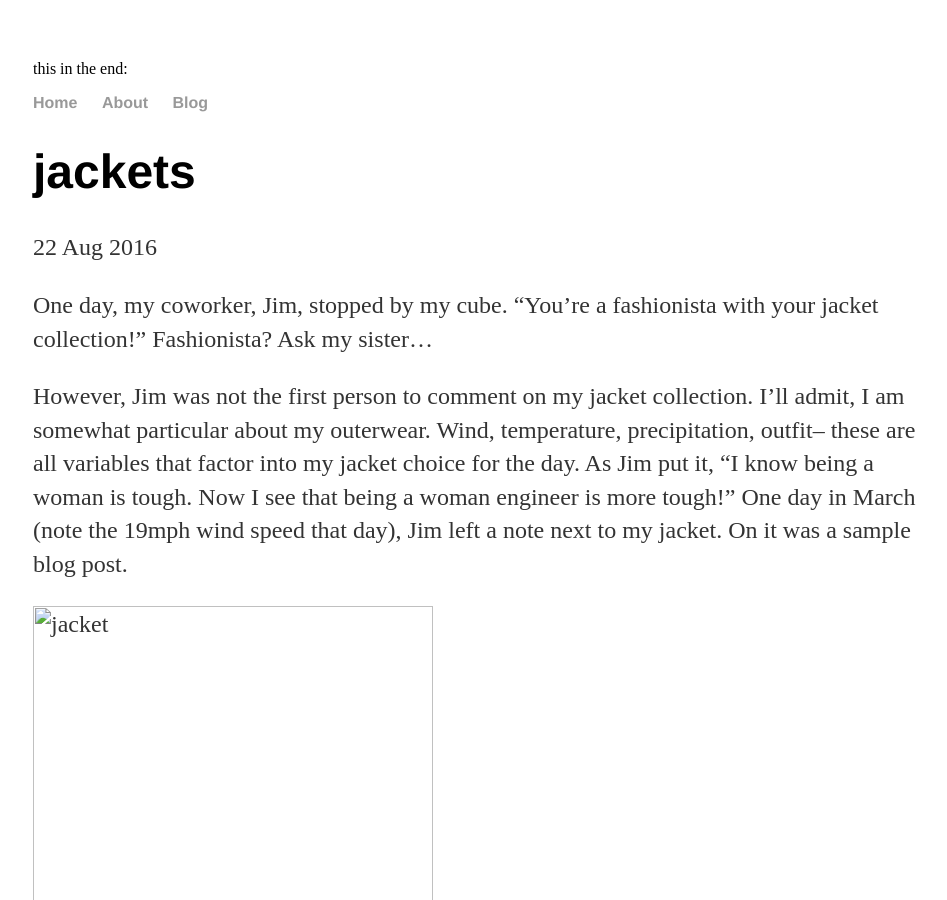
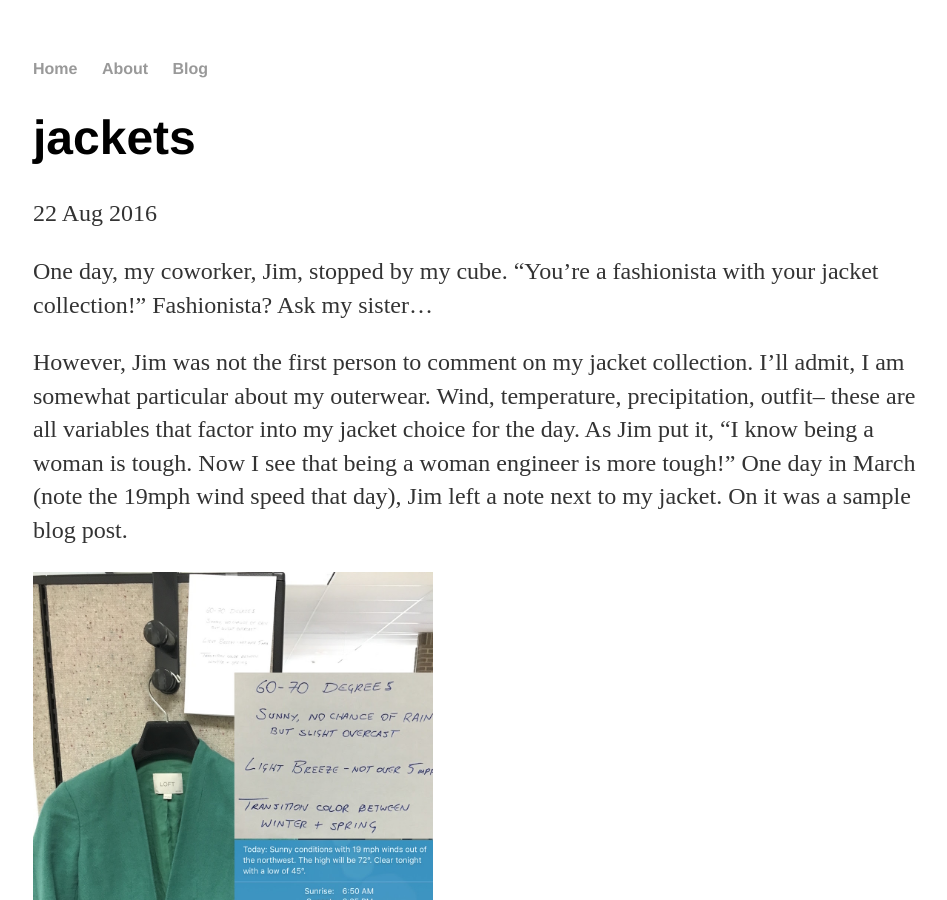
Before and after one commit to stutighiya/stutighiya.github.io, a Jekyll site: the page built from _posts/2016-08-22-jackets.md, in a window 1280 px wide and 900 px high. Shown: the whole window, without its empty margins (159-1106 px from the left). Built offline with Jekyll 4.4.1, drawn with Linux system fonts in a browser that asks for light colours.

Commit message:
Image, Header fixes
Added full link to image
Removed old text from header
Added blog to blog path

```diff
--- a/_config.yml
+++ b/_config.yml
@@ -10,3 +10,5 @@ name: west coast stuti
 
 # Build settings
 markdown: kramdown
+
+permalink: /blog/:year/:month/:day/:title
--- a/_layouts/default.html
+++ b/_layouts/default.html
@@ -1,5 +1,3 @@
-this in the end:
-
 <!DOCTYPE html>
   <html>
     <head>
--- a/_posts/2016-08-22-jackets.md
+++ b/_posts/2016-08-22-jackets.md
@@ -7,7 +7,7 @@ One day, my coworker, Jim, stopped by my cube. "You're a fashionista with your j
 
 However, Jim was not the first person to comment on my jacket collection. I'll admit, I am somewhat particular about my outerwear. Wind, temperature, precipitation, outfit-- these are all variables that factor into my jacket choice for the day. As Jim  put it, "I know being a woman is tough. Now I see that being a woman engineer is more tough!" One day in March (note the 19mph wind speed that day), Jim left a note next to my jacket. On it was a sample blog post.
 
-![jacket](stutighiya.github.io/assets/first_jacket.jpg){:width="400px"}
+![jacket](https://github.com/stutighiya/stutighiya.github.io/blob/master/assets/first_jacket.jpg){:width="400px"}
 
 What incurred mild teasing has now become a daily reality. Earlier this month, I moved to the Bay Area, where the weather swings between 50 and 80 degrees Fahrenheit each day. In the bay, temperature throughout the summer is equivalent to that one week of "spring" Texas gets in March.
 
```
